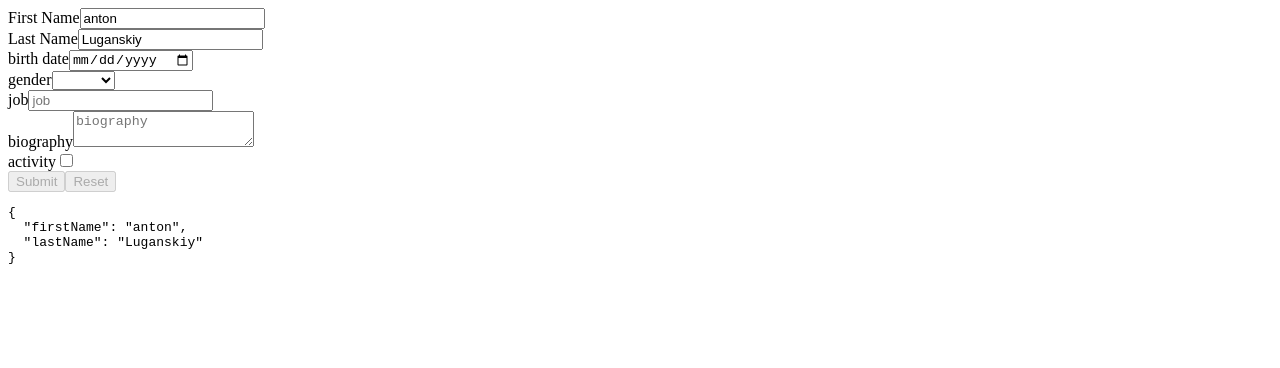
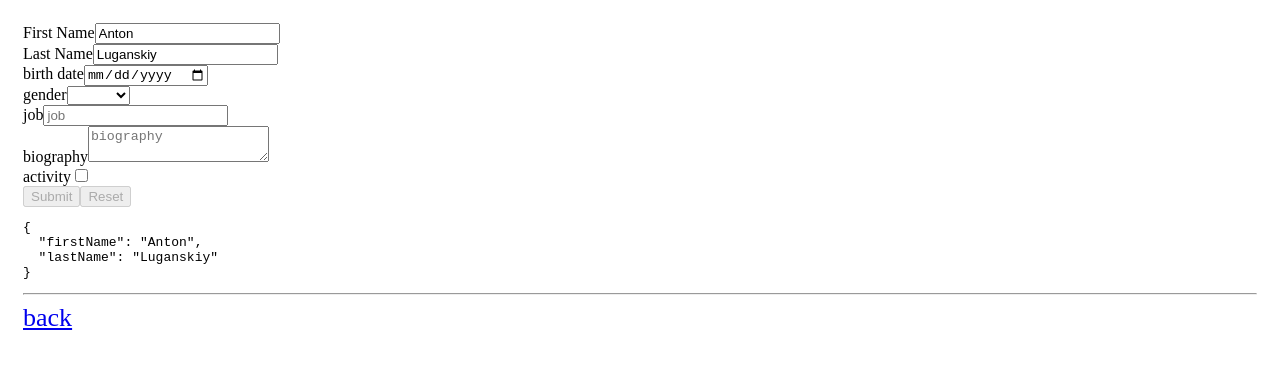
Before and after one commit to anton1408/first-experience-with-react, a React app: page /user-form/1 in a window 1280 px wide. Shown: the top 368 px of the page. Built offline with nearby package versions, Linux system fonts and the light colour scheme; no server answers.

Commit message:
user-form

```diff
--- a/src/App.js
+++ b/src/App.js
@@ -12,7 +12,6 @@ import { getUsersData } from './redux/actions/actions';
 import UsersList from "./containers/UsersList/UsersList";
 import UserPage from "./containers/UserPage/UserPage";
 import UserForm from "./containers/UserForm/UserForm";
-// import Header from "./components/Header";
 
 class App extends Component {
   componentDidMount() {
@@ -20,11 +19,8 @@ class App extends Component {
   }
 
   render() {
-    // console.log('APP', this.props.usersData);
     return (
       <Router>
-        {/*<Header />*/}
-        {/*<hr/>*/}
         <Switch>
           <Route exact path="/">
             <UsersList usersData={this.props.usersData}/>
@@ -38,7 +34,6 @@ class App extends Component {
           <Route path="/user-form/:id">
             <UserForm />
           </Route>
-
         </Switch>
       </Router>
     )
--- a/src/containers/UserForm/UserForm.js
+++ b/src/containers/UserForm/UserForm.js
@@ -1,15 +1,27 @@
-import React from 'react'
-import { render } from 'react-dom'
-import { Form, Field } from 'react-final-form'
+import React, {useEffect} from 'react'
+import {Link, useParams} from "react-router-dom";
+import {Form, Field} from 'react-final-form'
+import {connect} from "react-redux";
+import {getSingleUserData} from "../../redux/actions/actions";
+import './UserForm.scss'
 
+function UserForm(props) {
+  let { id } = useParams();
+
+  useEffect(() => {
+    props.getSingleUserData(id);
+  }, []);
+
+  const singleUser = props.singleUserData;
   const onSubmit = async values => {
-
+    console.log('submit')
   }
 
-const UserForm = () => (
+  return (
+    <div className="user-form">
       <Form
         onSubmit={onSubmit}
-    initialValues={{ firstName: 'anton', lastName: 'Luganskiy' }}
+        initialValues={{ firstName: 'Anton', lastName: 'Luganskiy' }}
         render={({ handleSubmit, form, submitting, pristine, values }) => (
           <form onSubmit={handleSubmit}>
             <div>
@@ -21,7 +33,6 @@ const UserForm = () => (
                 placeholder="First Name"
               />
             </div>
-
             <div>
               <label>Last Name</label>
               <Field
@@ -31,7 +42,6 @@ const UserForm = () => (
                 placeholder="Last Name"
               />
             </div>
-
             <div>
               <label>birth date</label>
               <Field
@@ -40,7 +50,6 @@ const UserForm = () => (
                 type="date"
               />
             </div>
-
             <div>
               <label>gender</label>
               <Field name="gender" component="select">
@@ -49,7 +58,6 @@ const UserForm = () => (
                 <option value="female">female</option>
               </Field>
             </div>
-
             <div>
               <label>job</label>
               <Field
@@ -59,12 +67,10 @@ const UserForm = () => (
                 placeholder="job"
               />
             </div>
-
             <div>
               <label>biography</label>
               <Field name="biography" component="textarea" placeholder="biography" />
             </div>
-
             <div>
               <label>activity</label>
               <Field name="is_active" component="input" type="checkbox" />
@@ -85,7 +91,21 @@ const UserForm = () => (
           </form>
         )}
       />
-)
+      <hr/>
+      <Link
+        to={'/'}
+        className="user-form__back-to-home"
+      >
+        back
+      </Link>
+    </div>
+  );
+}
 
+function mapStateToProps(state) {
+  return {
+    singleUserData: state.singleUserData,
+  }
+}
 
-export default UserForm;
+export default connect(mapStateToProps, ({ getSingleUserData }))(UserForm);
--- /dev/null
+++ b/src/containers/UserForm/UserForm.scss
@@ -0,0 +1,7 @@
+.user-form {
+  padding: 15px;
+
+  &__back-to-home {
+    font-size: 26px;
+  }
+}
--- a/src/containers/UserPage/UserPage.js
+++ b/src/containers/UserPage/UserPage.js
@@ -1,11 +1,11 @@
 import React, {useEffect} from "react";
-import "./UserPage.scss"
 import {Link, useParams} from "react-router-dom";
 import {connect} from "react-redux";
 import {
   getSingleUserData,
   deleteUser
 } from "../../redux/actions/actions";
+import "./UserPage.scss"
 
 function UserPage(props) {
   let { id } = useParams();
@@ -39,11 +39,16 @@ function UserPage(props) {
           </Link>
         </div>
       </div>
+      <hr/>
+      <Link
+        to={'/'}
+        className="user-page__back-to-home"
+      >
+        back
+      </Link>
     </div>
   );
 }
-
-
 
 function mapStateToProps(state) {
   return {
--- a/src/containers/UserPage/UserPage.scss
+++ b/src/containers/UserPage/UserPage.scss
@@ -1,3 +1,7 @@
 .user-page {
   padding: 15px;
+
+  &__back-to-home {
+    font-size: 26px;
+  }
 }
--- a/src/containers/UsersList/UsersList.js
+++ b/src/containers/UsersList/UsersList.js
@@ -1,7 +1,7 @@
 import React, { Component } from "react";
+import {Link} from "react-router-dom";
 import "./UsersList.scss"
 import UserCard from "../../components/UserCard/UserCard"
-import {Link} from "react-router-dom";
 
 class UsersList extends Component {
   render() {
--- a/src/containers/UsersList/UsersList.scss
+++ b/src/containers/UsersList/UsersList.scss
@@ -2,6 +2,7 @@
   padding: 15px;
 
   &__add-new-user {
+    display: block;
     font-size: 26px;
   }
 }
```
Also changed, not shown: src/components/Header.js (deleted, +0 -22 lines). Lines whose indentation alone changed are shown as unchanged.
